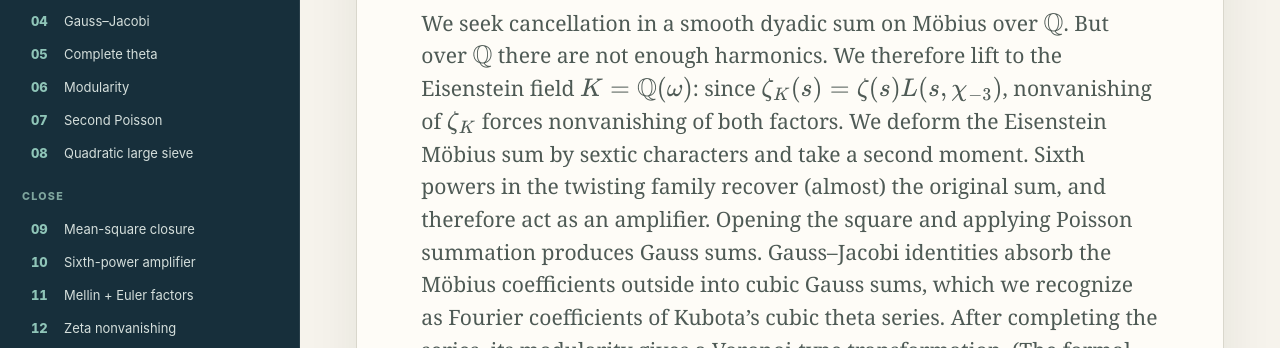
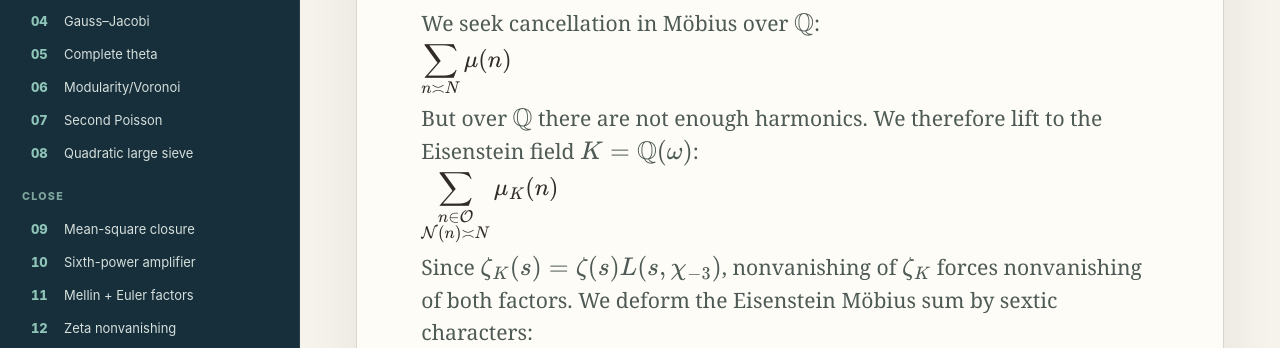
Before and after one commit to AlexKontorovich/quasi-rh, a plain HTML site: page blueprint/index.html in a window 1280 px wide. Shown: the part 399-747 px from the top of the page. Drawn offline with nearby package versions, Linux system fonts and the light colour scheme.

Commit message:
Add key mean-square equations to the intro

```diff
--- a/blueprint/index.html
+++ b/blueprint/index.html
@@ -153,6 +153,14 @@
       font-family: Georgia, "Times New Roman", serif;
       font-size: clamp(1.1rem, 1.7vw, 1.32rem);
       line-height: 1.55;
+    }
+    .hero-equation {
+      display: block;
+      max-width: 100%;
+      margin: 0.18em 0 0.28em;
+      overflow-x: auto;
+      color: #302b26;
+      font-size: 0.94em;
     }
     .status-row { display: grid; grid-template-columns: repeat(3, minmax(0, 1fr)); gap: 12px; margin-top: 34px; }
     .status { padding: 15px 17px; border: 1px solid var(--line); border-radius: 13px; background: rgba(246,243,236,0.62); }
@@ -333,7 +341,7 @@
           <li><a href="#beat-3"><span class="nav-number">03</span><span>First Poisson</span></a></li>
           <li><a href="#beat-4"><span class="nav-number">04</span><span>Gauss–Jacobi</span></a></li>
           <li><a href="#beat-5"><span class="nav-number">05</span><span>Complete theta</span></a></li>
-          <li><a href="#beat-6"><span class="nav-number">06</span><span>Modularity</span></a></li>
+          <li><a href="#beat-6"><span class="nav-number">06</span><span>Modularity/Voronoi</span></a></li>
           <li><a href="#beat-7"><span class="nav-number">07</span><span>Second Poisson</span></a></li>
           <li><a href="#beat-8"><span class="nav-number">08</span><span>Quadratic large sieve</span></a></li>
         </ol>
@@ -357,14 +365,20 @@
           <p class="eyebrow">Reading OpenAI’s proof side by side with a Lean formalization</p>
           <h2>A quasi-Riemann Hypothesis in <em>\(\Re(s)>11/12\)</em></h2>
           <p class="hero-lede">
-            We seek cancellation in a smooth dyadic sum on Möbius over
-            \(\mathbb Q\). But over \(\mathbb Q\) there are not enough
+            We seek cancellation in Möbius over \(\mathbb Q\):
+            <span class="hero-equation">\(\displaystyle \sum_{n\asymp N}\mu(n)\)</span>
+            But over \(\mathbb Q\) there are not enough
             harmonics. We therefore lift to the Eisenstein field
-            \(K=\mathbb Q(\omega)\): since
+            \(K=\mathbb Q(\omega)\):
+            <span class="hero-equation">\(\displaystyle \sum_{\substack{n\in\mathcal O\\\mathcal N(n)\asymp N}}\mu_K(n)\)</span>
+            Since
             \(\zeta_K(s)=\zeta(s)L(s,\chi_{-3})\), nonvanishing of
             \(\zeta_K\) forces nonvanishing of both factors. We deform the
-            Eisenstein Möbius sum by sextic characters and take a second
-            moment. Sixth powers in the twisting family recover (almost) the original
+            Eisenstein Möbius sum by sextic characters:
+            <span class="hero-equation">\(\displaystyle M_u(N):=\sum_{\substack{n\in\mathcal O\\\mathcal N(n)\asymp N}}\mu_K(n)\chi_n(u)\)</span>
+            and take a second moment:
+            <span class="hero-equation">\(\displaystyle S(N,H):=\sum_{\substack{u\in\mathcal O\\\mathcal N(u)\asymp H}}|M_u(N)|^2\)</span>
+            Sixth powers in the twisting family recover (almost) the original
             sum, and therefore act as an amplifier.
             Opening the square and applying Poisson summation produces Gauss
             sums. Gauss–Jacobi identities absorb the Möbius coefficients outside into
```
